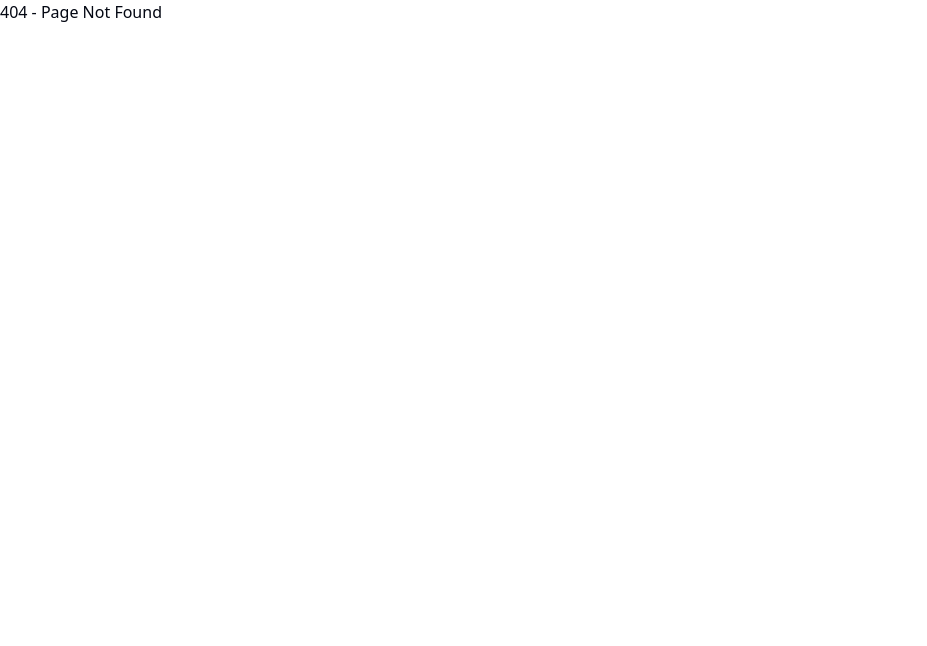
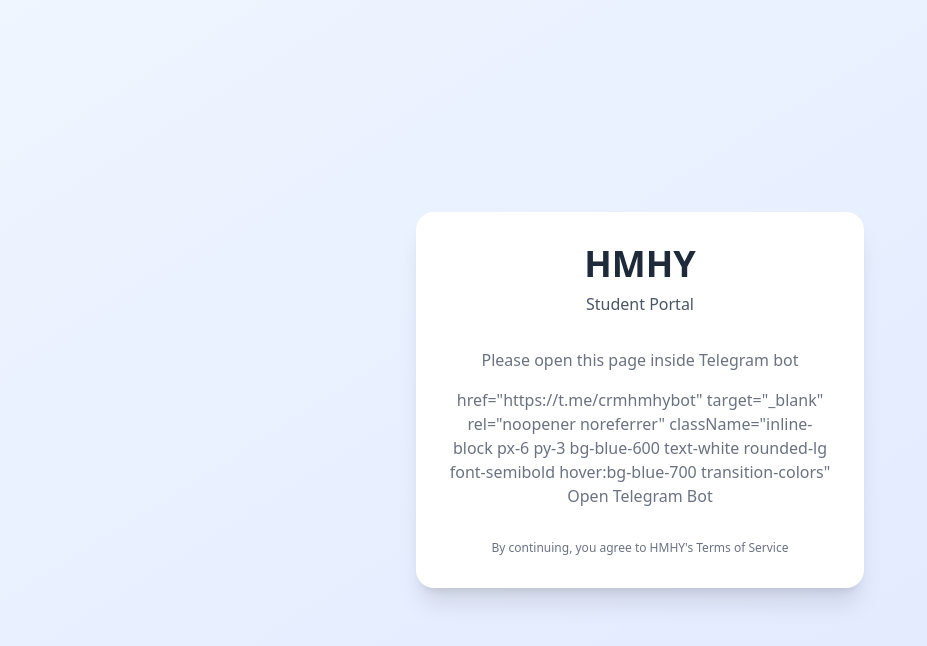
Before and after one commit to jamshid-coder-engineer/hmhy-frontend, a React (Vite) app: page /student/login in a window 1280 px wide. Before the commit this address had no page. Shown: the top 646 px of the page, without its empty margins (0-927 px from the left). Built offline with nearby package versions, Linux system fonts and the light colour scheme.

Commit message:
telegram bot

```diff
--- a/index.html
+++ b/index.html
@@ -2,8 +2,9 @@
 <html lang="en">
   <head>
     <meta charset="UTF-8" />
+    <meta name="viewport" content="width=device-width, initial-scale=1.0" />
+    <meta http-equiv="ngrok-skip-browser-warning" content="true" />
     <link rel="icon" type="image/svg+xml" href="/vite.svg" />
-    <meta name="viewport" content="width=device-width, initial-scale=1.0" />
     <title>hmhy-frontend</title>
   </head>
   <body>
--- a/src/App.tsx
+++ b/src/App.tsx
@@ -10,30 +10,43 @@
 import Login from "./pages/auth/login";
 import { TeacherLayout } from "./layout/teacher-layout";
 import teacherRoute from "./routes/teacher-route";
-import Telegram from "./pages/student/telegram";
+import StudentDashboard from "./pages/student/dashboard/dashboard";
+import studentRoute from "./routes/student-route";
+import { StudentLayout } from "./layout/student-layout";
+import StudentLogin from "./pages/student/login";
+import Telegram from "./pages/student/telegram"; // 👈 Import qo'shing
 
 function App() {
   return (
     <>
       <Toaster richColors position="top-right" />
       <Routes>
-
+        {/* Landing Page */}
         <Route path="/" element={<RoleSelect />} />
 
-        <Route path="/telegram" element={<Telegram />} />
+        {/* Student Routes */}
+        <Route path="/telegram" element={<Telegram />} /> {/* 👈 Qo'shildi */}
+        <Route path="/student/login" element={<StudentLogin />} />
 
+        <Route path="/student" element={<StudentLayout />}>
+          <Route index element={<StudentDashboard />} />
+          {studentRoute.map(({ page: Page, path }) => (
+            <Route key={path} path={path} element={<Page />} />
+          ))}
+        </Route>
+
+        {/* Teacher Routes */}
         <Route path="/teacher/login" element={<TeacherLogin />} />
         <Route path="/teacher/otp-verify" element={<TeacherOTPVerify />} />
 
-      <Route path="/teacher" element={<TeacherLayout />}>
-  <Route index element={<TeacherDashboard />} />  {/* /teacher */}
-  {teacherRoute.map(({ page: Page, path }) => (
-    <Route key={path} path={path} element={<Page />} />
-  ))}
-</Route>
+        <Route path="/teacher" element={<TeacherLayout />}>
+          <Route index element={<TeacherDashboard />} />
+          {teacherRoute.map(({ page: Page, path }) => (
+            <Route key={path} path={path} element={<Page />} />
+          ))}
+        </Route>
 
-
-
+        {/* Admin Routes */}
         <Route path="/admin/login" element={<Login />} />
 
         <Route path="/app" element={<MainLayout />}>
--- /dev/null
+++ b/src/config/ngrok/ngrok.yml
@@ -0,0 +1,11 @@
+
+  version: "2"
+  authtoken: 3745o5jPUN5E3sVpglppDyEnQxp_Zd78y6RLfzyU3fwtieBd
+  tunnels:
+  frontend:
+    proto: http
+    addr: 5173
+  backend:
+    proto: http
+    addr: 5000
+  region: in
--- a/src/config/request.ts
+++ b/src/config/request.ts
@@ -2,7 +2,11 @@
 import axios from "axios";
 
 export const BASE_URL =  'http://localhost:5000/api/v1'
-const request = axios.create({baseURL:BASE_URL
+const request = axios.create({
+  baseURL: BASE_URL,
+  headers: {
+    'ngrok-skip-browser-warning': 'true',
+  }
 })
 request.interceptors.request.use((config) => {
     const token = localStorage.getItem("token");
--- /dev/null
+++ b/src/layout/student-layout.tsx
@@ -0,0 +1,31 @@
+import { Navigate, Outlet } from "react-router-dom"
+import { SidebarProvider, SidebarTrigger } from "../components/ui/sidebar"
+import { AppSidebar } from "./navbar"
+
+export const StudentLayout = () => {
+  const token = localStorage.getItem("token")
+  const role = localStorage.getItem("role")
+
+  console.log("🔍 StudentLayout check:", { token: !!token, role });
+
+  if (!token || role !== "student") {
+    console.log("🔴 STUDENT REDIRECT TO /student/login")
+    return <Navigate replace to="/student/login" />
+  }
+
+  console.log("🟢 STUDENT ACCESS GRANTED")
+
+  return (
+    <SidebarProvider>
+      <AppSidebar role="student" />
+      <main className="grow w-full">
+        <div className="p-3 border-b">
+          <SidebarTrigger className="cursor-pointer border border-black p-2" />
+        </div>
+        <div className="p-8 bg-gray-100 min-h-screen">
+          <Outlet />
+        </div>
+      </main>
+    </SidebarProvider>
+  )
+}
--- a/src/pages/auth/types.tsx
+++ b/src/pages/auth/types.tsx
@@ -18,7 +18,7 @@
   };
 }
 
-export type Role = "admin" | "teacher" | "superadmin";
+export type Role = "admin" | "teacher" | "superadmin" | "student";
 
 // Enums - const assertion bilan (erasableSyntaxOnly compatible)
 export const AuthProvider = {
@@ -212,4 +212,5 @@
         completedLessons: number;
         totalEarnings: number;
     };
+
 }
--- /dev/null
+++ b/src/pages/student/dashboard/dashboard.tsx
@@ -0,0 +1,12 @@
+import React from "react";
+
+const StudentDashboard = () => {
+  return (
+    <div className="p-6">
+      <h1 className="text-2xl font-bold">Xush kelibsiz!</h1>
+      <p>Bu sizning Telegram WebApp orqali kirgan student dashboardingiz.</p>
+    </div>
+  );
+};
+
+export default StudentDashboard;
--- /dev/null
+++ b/src/pages/student/login.tsx
@@ -0,0 +1,167 @@
+import React, { useEffect, useState } from "react";
+import { useNavigate } from "react-router-dom";
+import { toast } from "sonner";
+import { request } from "../../config/request";
+
+type TelegramWebApp = NonNullable<Window["Telegram"]>["WebApp"];
+
+const StudentLogin = () => {
+  const [tg, setTg] = useState<TelegramWebApp | null>(null);
+  const [loading, setLoading] = useState(false);
+  const navigate = useNavigate();
+
+  useEffect(() => {
+    console.log("🟢 StudentLogin component mounted");
+
+    if (window.Telegram?.WebApp) {
+      const webApp = window.Telegram.WebApp;
+      console.log("✅ Telegram WebApp detected");
+      console.log("📱 InitData:", webApp.initData);
+      console.log("👤 User:", webApp.initDataUnsafe.user);
+
+      setTg(webApp);
+      webApp.expand();
+
+      // Auto-login if initData exists
+      if (webApp.initData) {
+        handleLogin(webApp);
+      }
+    } else {
+      console.warn("⚠️ Telegram WebApp not found. Are you running inside Telegram?");
+      toast.error("Please open this page inside Telegram bot");
+    }
+  }, []);
+
+  const handleLogin = async (webApp?: TelegramWebApp) => {
+    const telegramApp = webApp || tg;
+
+    if (!telegramApp?.initData) {
+      toast.error("Telegram data not found");
+      return;
+    }
+
+    if (!telegramApp.initDataUnsafe.user) {
+      toast.error("User data not found");
+      return;
+    }
+
+    console.log("🔵 Starting login...");
+    setLoading(true);
+
+    try {
+      console.log("📤 Sending request to /telegram/login");
+
+      const response = await request.post("/telegram/login", {
+        initData: telegramApp.initData,
+      });
+
+      console.log("✅ Login response:", response.data);
+
+      const { accessToken, student } = response.data.data;
+
+      if (!accessToken) {
+        throw new Error("No access token received");
+      }
+
+      // Save to localStorage
+      localStorage.setItem("token", accessToken);
+      localStorage.setItem("role", "student");
+
+      if (student) {
+        localStorage.setItem("studentName", `${student.firstName} ${student.lastName}`);
+      }
+
+      console.log("💾 Saved to localStorage");
+      console.log("🎯 Navigating to /student");
+
+      toast.success(`Welcome, ${student?.firstName || 'Student'}!`);
+
+      setTimeout(() => {
+        navigate("/student");
+      }, 500);
+
+    } catch (error: any) {
+      console.error("❌ Login error:", error);
+      console.error("❌ Error response:", error?.response?.data);
+
+      const message =
+        error?.response?.data?.message ||
+        error?.response?.data?.error ||
+        "Login failed. Please try again.";
+
+      toast.error(message);
+
+      // If student not registered, show message
+      if (error?.response?.status === 401) {
+        toast.error("Please use /start command in bot first", {
+          duration: 5000,
+        });
+      }
+    } finally {
+      setLoading(false);
+    }
+  };
+
+  return (
+    <div className="min-h-screen flex flex-col items-center justify-center bg-gradient-to-br from-blue-50 to-indigo-100 p-4">
+      <div className="w-full max-w-md bg-white rounded-2xl shadow-xl p-8">
+        <div className="text-center mb-8">
+          <h1 className="text-4xl font-bold text-gray-800 mb-2">HMHY</h1>
+          <p className="text-gray-600">Student Portal</p>
+        </div>
+
+        {tg?.initDataUnsafe.user ? (
+          <div className="space-y-6">
+            <div className="bg-blue-50 p-4 rounded-lg">
+              <p className="text-sm text-gray-600 mb-2">Logged in as:</p>
+              <p className="font-semibold text-gray-800">
+                {tg.initDataUnsafe.user.first_name} {tg.initDataUnsafe.user.last_name || ''}
+              </p>
+              {tg.initDataUnsafe.user.username && (
+                <p className="text-sm text-gray-500">@{tg.initDataUnsafe.user.username}</p>
+              )}
+            </div>
+
+            <button
+              onClick={() => handleLogin()}
+              disabled={loading}
+              className="w-full py-3 bg-blue-600 text-white rounded-lg font-semibold hover:bg-blue-700 disabled:opacity-50 disabled:cursor-not-allowed transition-colors"
+            >
+              {loading ? "Logging in..." : "Continue to Dashboard"}
+            </button>
+          </div>
+        ) : (
+          <div className="text-center space-y-4">
+            <div className="text-gray-500">
+              {loading ? (
+                <>
+                  <div className="animate-spin rounded-full h-12 w-12 border-b-2 border-blue-600 mx-auto mb-4"></div>
+                  <p>Connecting to Telegram...</p>
+                </>
+              ) : (
+                <>
+                   <a>
+                  <p className="mb-4">Please open this page inside Telegram bot</p>
+
+                    href="https://t.me/crmhmhybot"
+                    target="_blank"
+                    rel="noopener noreferrer"
+                    className="inline-block px-6 py-3 bg-blue-600 text-white rounded-lg font-semibold hover:bg-blue-700 transition-colors"
+
+                    Open Telegram Bot
+                  </a>
+                </>
+              )}
+            </div>
+          </div>
+        )}
+
+        <div className="mt-8 text-center text-xs text-gray-500">
+          <p>By continuing, you agree to HMHY's Terms of Service</p>
+        </div>
+      </div>
+    </div>
+  );
+};
+
+export default StudentLogin;
--- /dev/null
+++ b/src/pages/student/profile/profile.tsx
@@ -0,0 +1,7 @@
+import React from 'react'
+
+export const StudentProfile = () => {
+  return (
+    <div>Student Profile</div>
+  )
+}
--- /dev/null
+++ b/src/routes/student-route.ts
@@ -0,0 +1,13 @@
+import StudentDashboard from "../pages/student/dashboard/dashboard";
+import { StudentProfile } from "../pages/student/profile/profile";
+
+export default [
+    {
+        path: "dashboard",
+        page: StudentDashboard
+    },
+    {
+        path: "profile",
+        page: StudentProfile
+    }
+]
--- /dev/null
+++ b/src/telegram.d.ts
@@ -0,0 +1,21 @@
+export {};
+
+declare global {
+  interface Window {
+    Telegram?: {
+      WebApp: {
+        initData: string;
+        initDataUnsafe: {
+          user?: {
+            id: number;
+            first_name: string;
+            last_name?: string;
+            username?: string;
+          };
+        };
+        expand: () => void;
+        close: () => void;
+      };
+    };
+  }
+}
```
Also changed, not shown: 1 other file (tests, documents, lock files or other folders).
